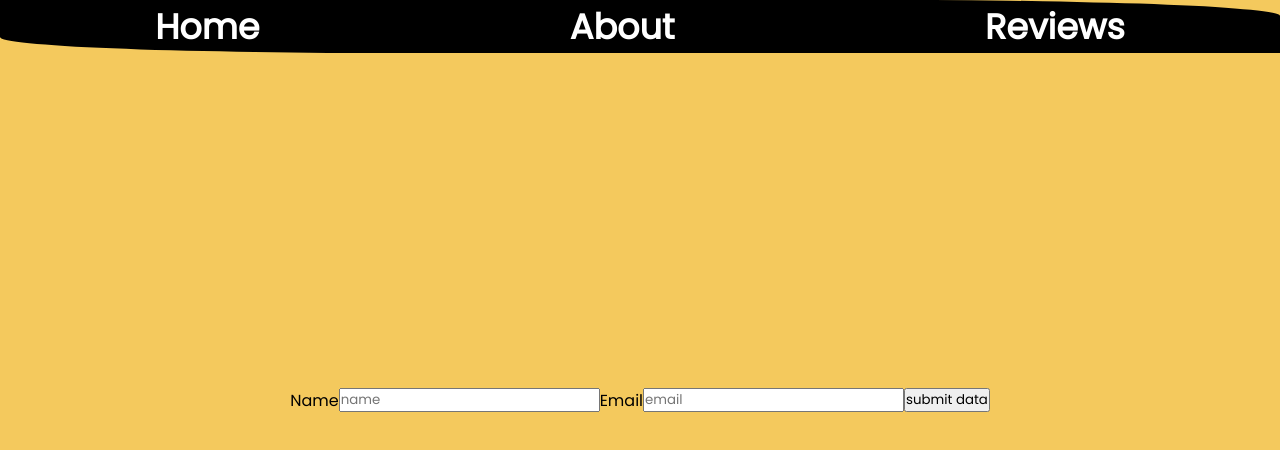
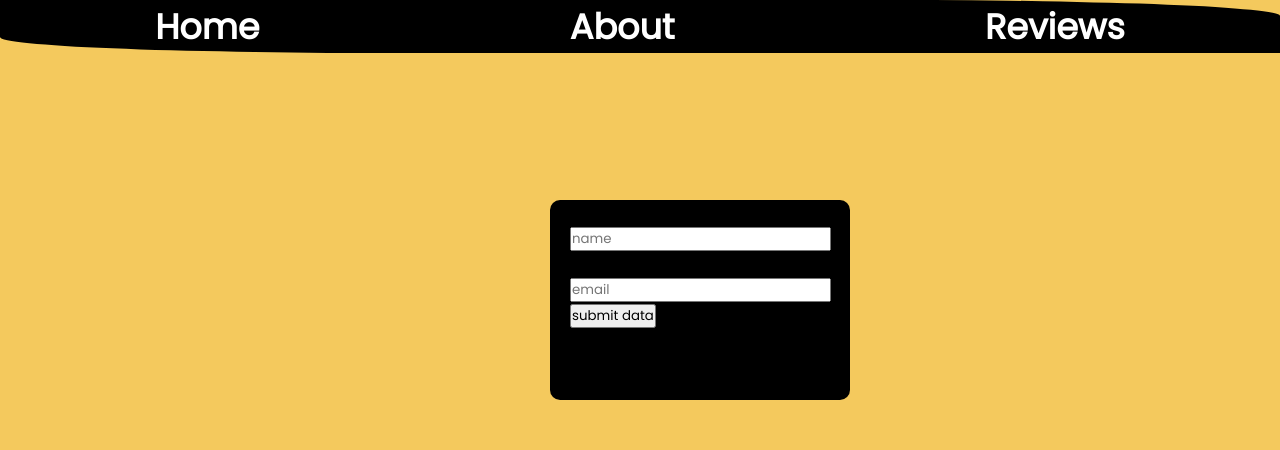
Before and after one commit to aliceauko/Recipe-app, a React (Create React App) app: page /reviews in a window 1280 px wide. Shown: the top 450 px of the page. Built offline with nearby package versions, Linux system fonts and the light colour scheme.

Commit message:
Style the form

```diff
--- a/src/components/Reviews.js
+++ b/src/components/Reviews.js
@@ -27,6 +27,7 @@ function Reviews() {
   };
 
   return (
+    <div className="form-div">
     <form className="review-form" >
       <label>Name</label>
       <input
@@ -45,6 +46,7 @@ function Reviews() {
       />
       <input type="submit" value="submit data" className="btn" onSubmit={handleSubmit} />
     </form>
+    </div>
   );
 }
 
--- a/src/index.css
+++ b/src/index.css
@@ -195,12 +195,19 @@ iframe {
 .about p{
   font-size:20px ;
 }
+.form-div{
+   height: 200px;
+   width: 300px;
+   margin-left: 550px;
+   background-color:black;
+   margin-top: 200px;
+   border-radius: 10px;
+   display: flex;
+
+}
 
 .review-form{
-  display: flex;
-  justify-content: center;
-  align-items: center;
-  text-align: center;
-  min-height: 100vh;
+  margin-left: 20px;
+
 
 }
```
